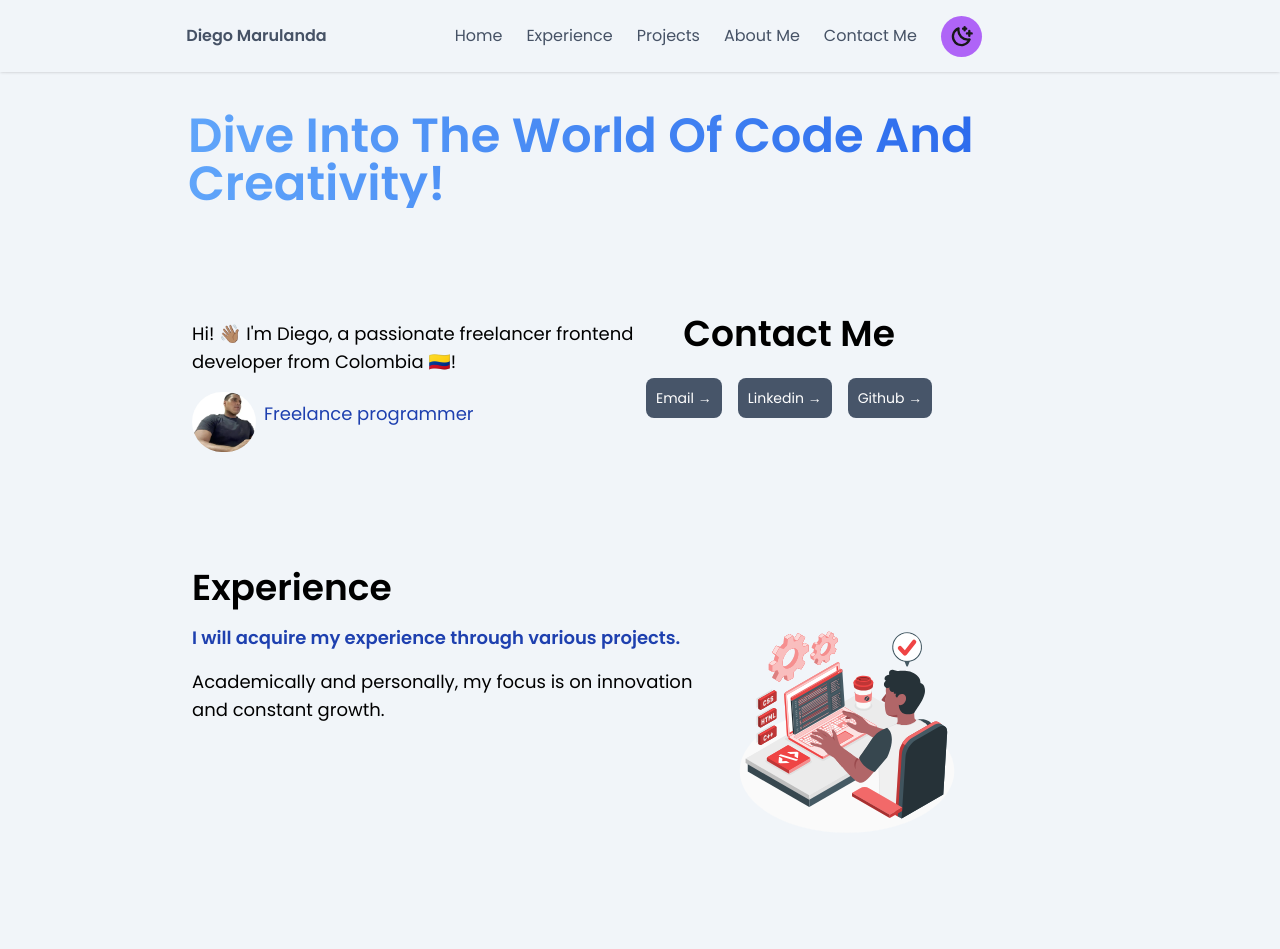
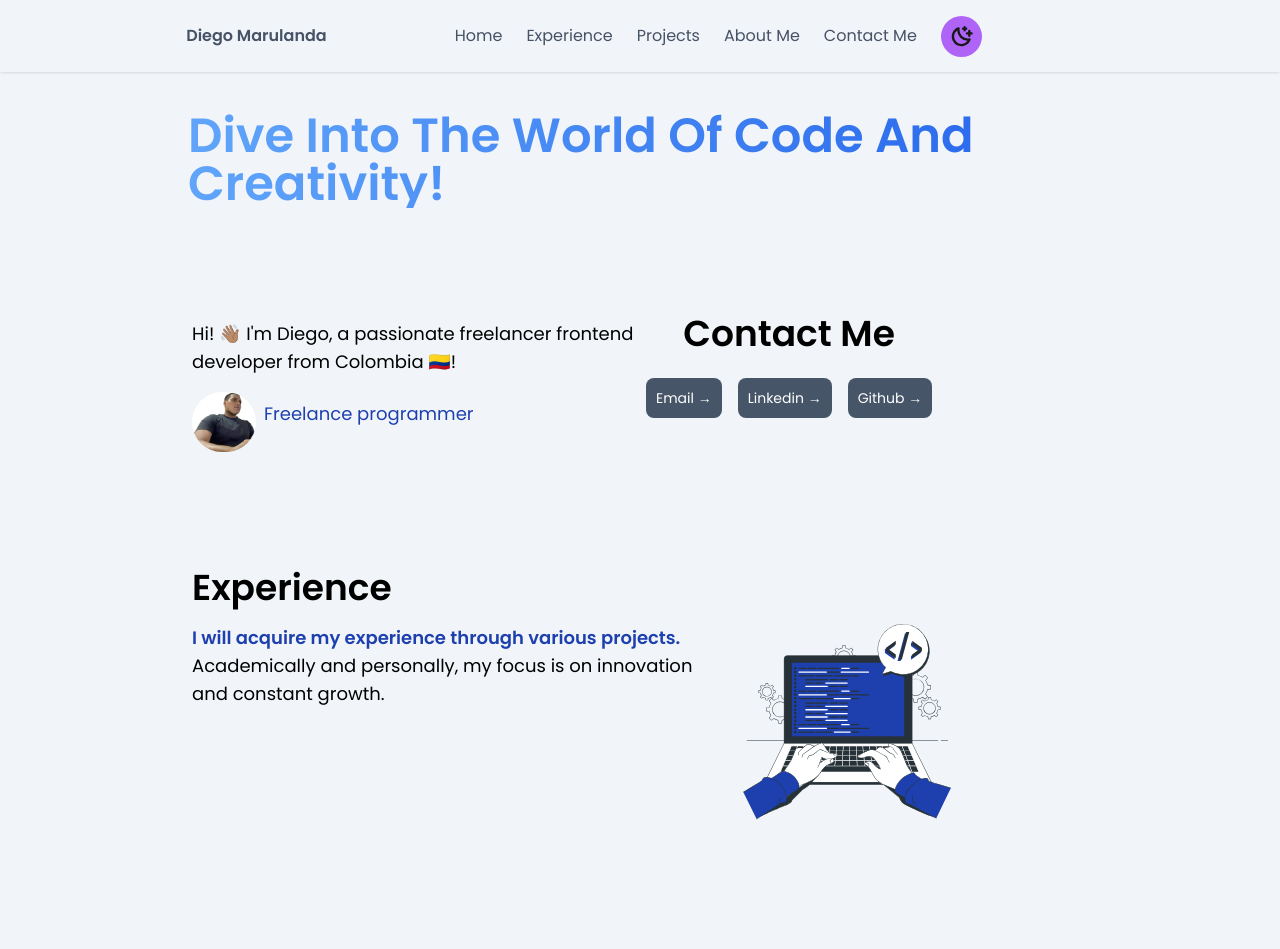
Before and after one commit to DiegoMarulandaB/Portfolio, a Next.js app: page / in a window 1280 px wide. Shown: the top 949 px of the page. Built offline with nearby package versions, Linux system fonts and the light colour scheme.

Commit message:
feat: :sparkles: add new svg and new theme svg

```diff
--- a/src/components/Experience/Experience.tsx
+++ b/src/components/Experience/Experience.tsx
@@ -1,6 +1,18 @@
-import React from 'react'
+'use client'
+
+import { useTheme } from 'next-themes'
+import React, { useEffect, useState } from 'react'
 
 const Experience = () => {
+  const { resolvedTheme } = useTheme()
+  const [theme, setLocalTheme] = useState(resolvedTheme)
+
+  useEffect(() => {
+    setLocalTheme(resolvedTheme)
+  }, [resolvedTheme])
+
+  const svgSrc = theme === 'dark' ? '/assets/svg/dev.svg' : '/assets/svg/devBlue.svg'
+
   return (
     <section id="experience" className="pt-28">
       <div className="mx-auto lg:px-8 max-w-screen-lg sm:px-6">
@@ -10,9 +22,9 @@ const Experience = () => {
         <div className="flex flex-col ml-2 mt-2 mx-1 mr-1">
           <div className="space-y-6 md:flex md:gap-6 lg:items-start lg:gap-1">
             <div className="md:w-7/12">
-              <div className="[&>p]:mb-4 mt-2 text-lg text-start justify-start">
+              <div className="mb-4 mt-2 text-lg text-start justify-start">
                 <p>
-                  <span className="[&>p>strong] text-blue-800 dark:text-amber-200 [&>p>strong] mr-2">
+                  <span className="text-blue-800 dark:text-amber-200 mr-2">
                     <strong>I will acquire my experience through various projects.</strong>
                   </span>
                 </p>
@@ -23,7 +35,7 @@ const Experience = () => {
               <div className="flex flex-col items-start text-start justify-start md:items-center md:text-center md:justify-center mr-12">
                 <img
                   className="mt-[-24px] aspect-auto object-cover"
-                  src="/assets/svg/dev.svg"
+                  src={svgSrc}
                   alt="image developer"
                   loading="lazy"
                   width="220"
```
Also changed, not shown: public/assets/svg/dev.svg, public/assets/svg/devBlue.svg (added).
